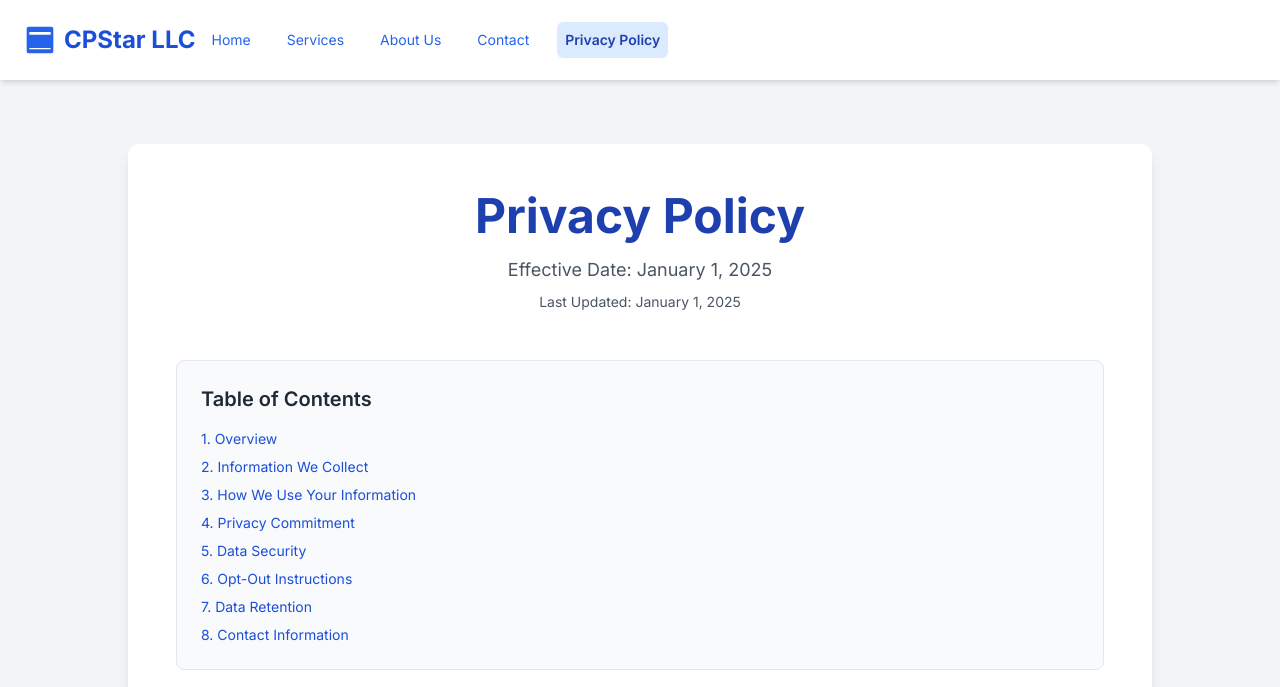
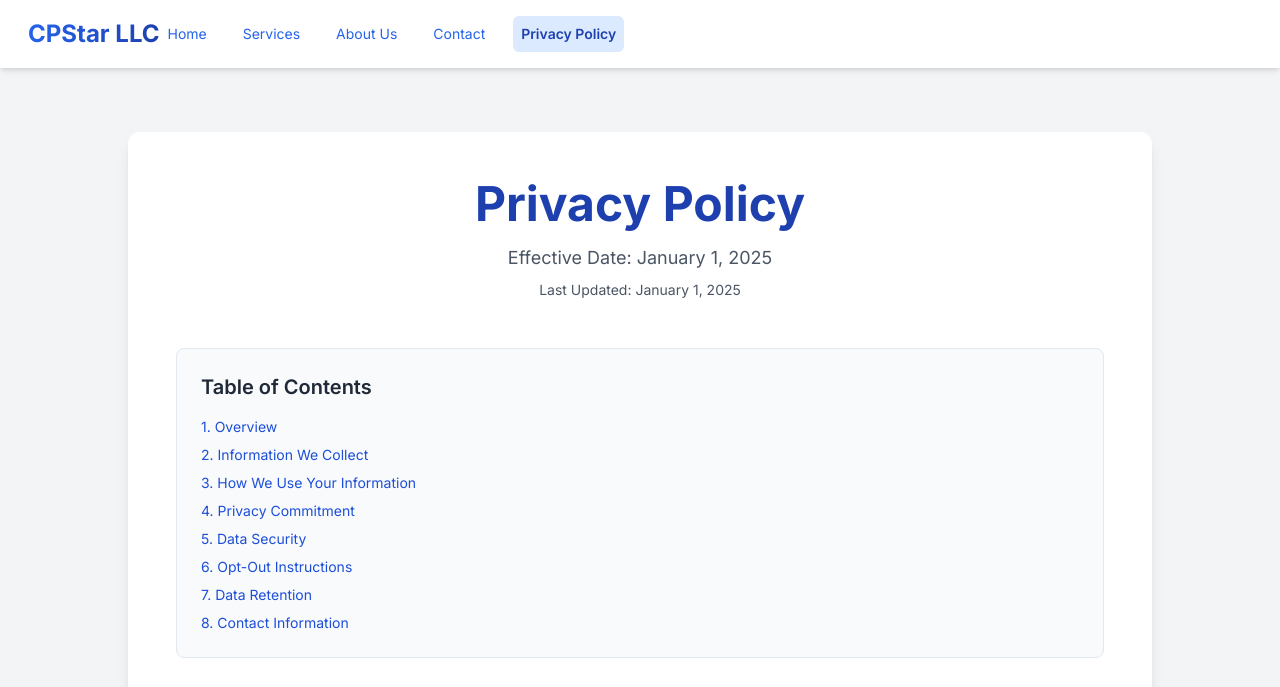
Before and after one commit to serbianum/cpstarllc, a plain HTML site: page privacy-policy.html in a window 1280 px wide. Shown: the top 687 px of the page. Drawn offline with nearby package versions, Linux system fonts and the light colour scheme.

Commit message:
priv change

```diff
--- a/privacy-policy.html
+++ b/privacy-policy.html
@@ -102,14 +102,12 @@
 
     <header class="bg-white shadow-md p-4 sticky top-0 z-50">
         <nav class="container mx-auto flex justify-between items-center flex-wrap">
-            <a href="index.html" class="flex items-center text-2xl font-bold text-blue-700 rounded-md p-2">
-                <svg class="h-8 w-8 mr-2 text-blue-600" fill="currentColor" viewBox="0 0 24 24" xmlns="http://www.w3.org/2000/svg">
-                    <path d="M20 8H4V6h16v2zm0 2H4v4h16v-4zm0 6H4v2h16v-2zM22 3.5c0-.83-.67-1.5-1.5-1.5H3.5C2.67 2 2 2.67 2 3.5v17c0 .83.67 1.5 1.5 1.5h17c.83 0 1.5-.67 1.5-1.5v-17zM20 19H4v-2h16v2z"/>
-                </svg>
-                CPStar LLC
+            <a href="index.html" class="flex items-center text-2xl font-bold text-blue-700 rounded-md p-0 hover:scale-105 transition-transform duration-300">
+                <div class="logo-container mr-3"></div>
+                <span class="bg-gradient-to-r from-blue-600 to-blue-800 bg-clip-text text-transparent">CPStar LLC</span>
             </a>
             <div class="block lg:hidden">
-                <button id="nav-toggle" class="flex items-center px-3 py-2 border rounded text-blue-700 border-blue-400 hover:text-blue-900 hover:border-blue-900">
+                <button id="nav-toggle" class="flex items-center px-3 py-2 border rounded text-blue-700 border-blue-400 hover:text-blue-900 hover:border-blue-900 transition-all duration-300">
                     <svg class="fill-current h-3 w-3" viewBox="0 0 20 20" xmlns="http://www.w3.org/2000/svg">
                         <title>Menu</title>
                         <path d="M0 3h20v2H0V3zm0 6h20v2H0V9zm0 6h20v2H0v-2z"/>
```
